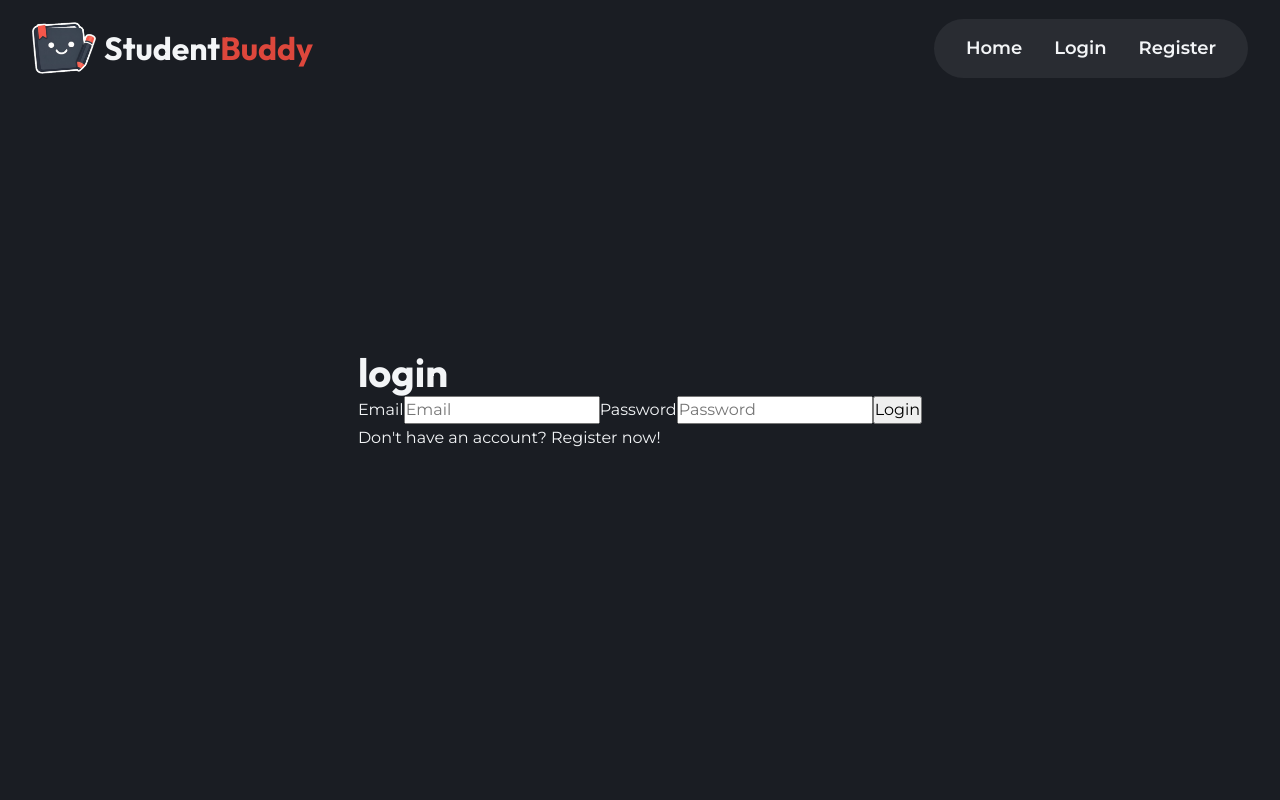
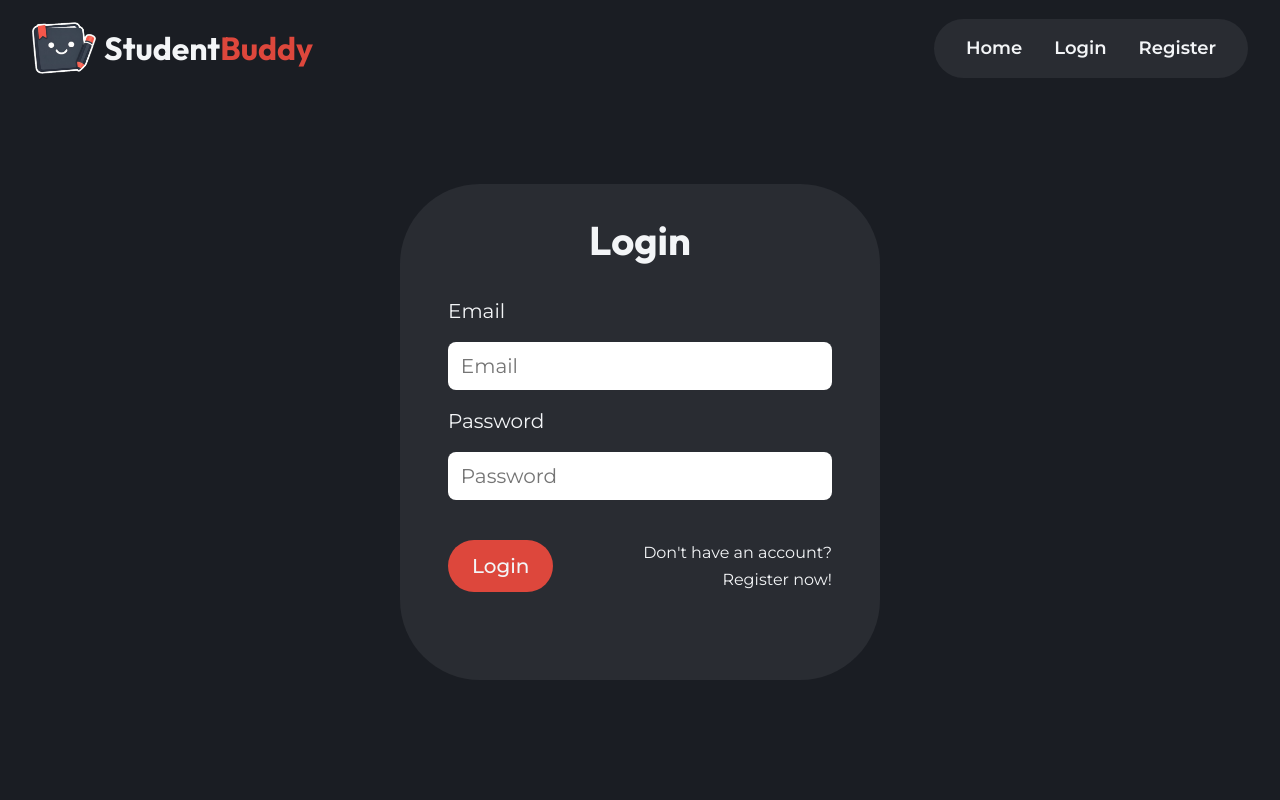
Before and after one commit to Dan-Cosci/studentBuddy, a React (Vite) app in the folder frontend/: page /login in a window 1280 px wide. Shown: the top 800 px of the page. Built offline with nearby package versions, Linux system fonts and the light colour scheme; no server answers.

Commit message:
login design

```diff
--- a/frontend/src/assets/css/style.css
+++ b/frontend/src/assets/css/style.css
@@ -126,10 +126,11 @@ pre {
 }
 
 .footer {
-  background: hsl(220, 15%, 12%);
+  background: hsl(220, 10%, 18%);
   color: hsl(210, 20%, 96%);
   padding: 3rem 1.5rem 1.5rem;
   font-size: 0.9rem;
+  border-top: hsl(220, 10%, 30%) 1px solid;
 }
 
 .footer__inner {
@@ -285,11 +286,77 @@ pre {
 }
 
 .login {
+  margin-top: 2rem;
   min-height: 100vh;
   display: flex;
   flex-direction: column;
   justify-content: center;
   align-items: center;
 }
+.login__bubble {
+  background-color: hsl(220, 10%, 18%);
+  width: clamp(20rem, 50vw, 30rem);
+  border-radius: 5rem;
+  padding: 2rem 3rem;
+  display: flex;
+  flex-direction: column;
+  align-items: center;
+}
+.login__bubble__header {
+  padding-bottom: 1.5rem;
+}
+.login__bubble__body {
+  width: 100%;
+  display: flex;
+  flex-direction: column;
+  align-items: center;
+  margin-bottom: 1.5rem;
+}
+.login__bubble__body form {
+  width: 100%;
+}
+.login__bubble__body form label {
+  width: 100%;
+  font-size: clamp(1.15rem, 1.05rem + 0.8vw, 1.25rem);
+  margin: 0.5rem 0;
+  display: block;
+}
+.login__bubble__body form input {
+  width: 100%;
+  height: 3rem;
+  border-radius: 0.5rem;
+  border: none;
+  padding: 0.8rem;
+  font-size: clamp(1.15rem, 1.05rem + 0.8vw, 1.25rem);
+  margin: 0.5rem 0;
+}
+.login__bubble__body form button {
+  padding: 0.7rem 1.5rem;
+  background-color: hsl(4, 70%, 55%);
+  border: none;
+  border-radius: 0.5rem;
+  font-size: clamp(1.15rem, 1.05rem + 0.8vw, 1.25rem);
+  color: hsl(210, 20%, 96%);
+  font-weight: 500;
+  border-radius: 50rem;
+  cursor: pointer;
+  transition: all 0.2s;
+  margin: 2rem 0;
+}
+.login__bubble__body form button:hover, .login__bubble__body form button:focus {
+  background-color: hsl(4, 70%, 48%);
+  outline: none;
+}
+.login__bubble__body form button:active {
+  background-color: hsl(4, 70%, 55%);
+}
+.login__bubble__body form p {
+  text-align: right;
+}
+.login__bubble__body form .ct {
+  display: flex;
+  flex-direction: row;
+  align-items: center;
+}
 
 /*# sourceMappingURL=style.css.map */
--- a/frontend/src/assets/scss/components/_footer.scss
+++ b/frontend/src/assets/scss/components/_footer.scss
@@ -1,8 +1,11 @@
+@use "../abstract/" as *;
+
 .footer {
-  background: hsl(220, 15%, 12%);
+  background: $clr-main;
   color: hsl(210, 20%, 96%);
   padding: 3rem 1.5rem 1.5rem;
   font-size: 0.9rem;
+  border-top: $clr-border 1px solid;
 }
 
 .footer__inner {
--- a/frontend/src/assets/scss/pages/_login.scss
+++ b/frontend/src/assets/scss/pages/_login.scss
@@ -1,9 +1,81 @@
 @use "../abstract/" as *;
+@use "../base/" as b;
 
 .login{
+    margin-top: 2rem;
     min-height: 100vh;
     @include flex-colum;
     justify-content: center;
     align-items: center;
+    &__bubble{
 
+        background-color: $clr-main;
+        width: clamp(20rem, 50vw, 30rem);
+        border-radius: 5rem;
+        padding: 2rem 3rem;
+        @include flex-colum;
+        align-items: center;
+
+        &__header{
+            padding-bottom: 1.5rem;
+        }
+
+        &__body{
+            width: 100%;
+            @include flex-colum;
+            align-items: center;
+            margin-bottom: 1.5rem;
+
+            form{
+                width: 100%;
+
+                label{
+                    width: 100%;
+                    font-size: b.$fs-lg;
+                    margin: .5rem 0;
+                    display: block
+                }
+                input{
+                    width: 100%;
+                    height: 3rem;
+                    border-radius: 0.5rem;
+                    border:none;
+                    padding: .8rem;
+                    font-size: b.$fs-lg;
+
+                    margin: .5rem 0;
+                }
+                button{
+                    padding: .7rem 1.5rem;
+                    background-color: $clr-accent;
+                    border: none;
+                    border-radius: 0.5rem;
+                    font-size: b.$fs-lg;
+                    color: $clr-text-primary;
+                    font-weight: 500;
+                    border-radius: 50rem;
+                    cursor: pointer;
+                    transition: all 0.2s;
+                    margin: 2rem 0;
+
+                    &:hover,
+                    &:focus {
+                        background-color: $clr-accent-hover;
+                        outline: none;
+                    }
+                    &:active {
+                        background-color: $clr-accent;
+                    }
+                }
+                p{
+                    text-align: right;
+
+                }
+                .ct{
+                    @include flex-row;
+                }
+
+            }
+        }
+    }
 }
--- a/frontend/src/pages/Login.jsx
+++ b/frontend/src/pages/Login.jsx
@@ -29,7 +29,7 @@ const Login = () => {
       <div className="login">
         <div className="login__bubble">
           <div className="login__bubble__header">
-            <h1>login</h1>
+            <h1>Login</h1>
           </div>
           <div className="login__bubble__body">
             <form onSubmit={handleSubmit}>
@@ -49,8 +49,10 @@ const Login = () => {
                 onChange={(e) => setPassword(e.target.value)}
                 required
               />
-              <button type="submit">Login</button>
-              <p>Don't have an account? <span><Link to="/register">Register now!</Link></span></p>
+              <div className="ct">
+                <button type="submit">Login</button>
+                <p>Don't have an account? <span><Link to="/register">Register now!</Link></span></p>
+              </div>
             </form>
 
           </div>
```
Also changed, not shown: 1 other file (tests, documents, lock files or other folders).
